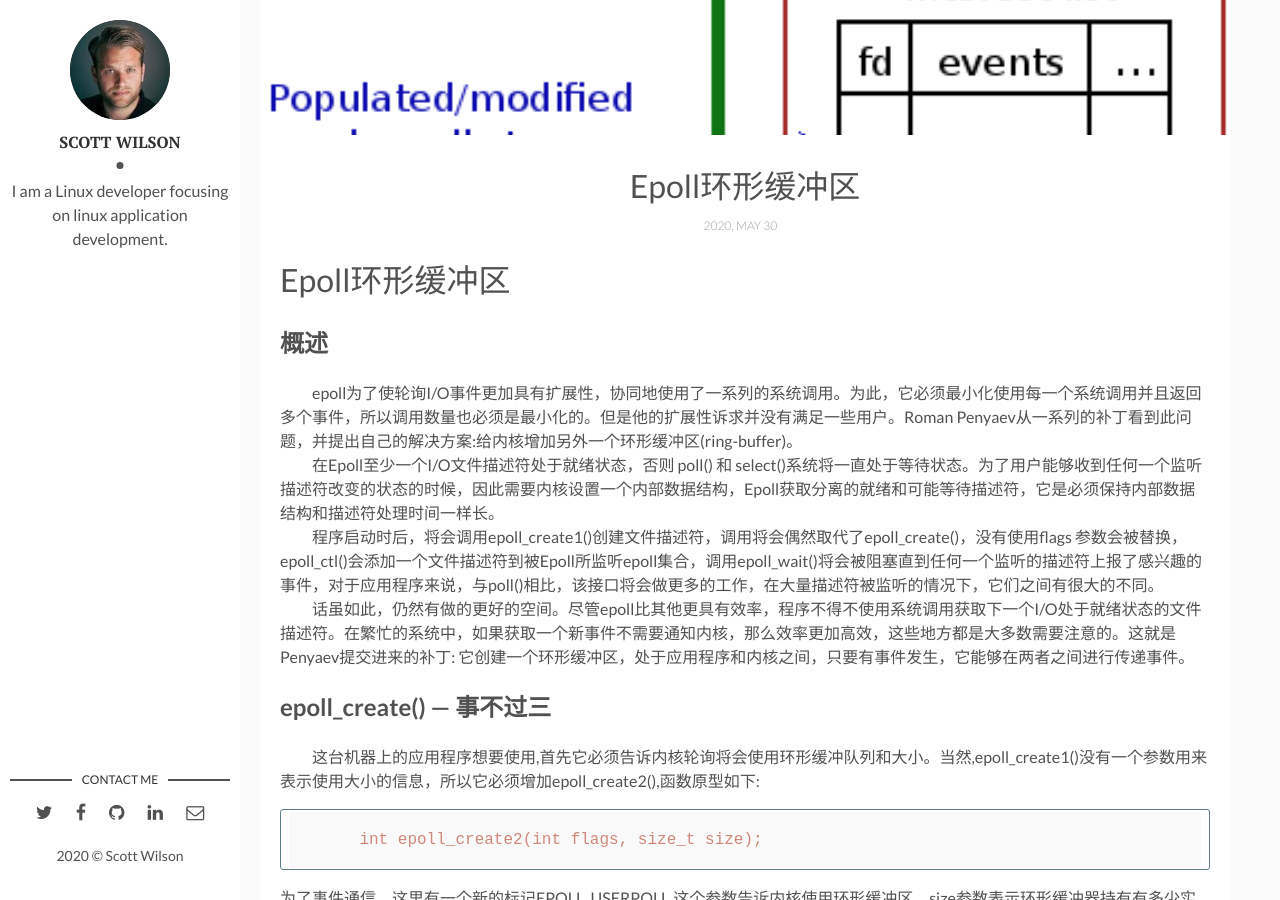
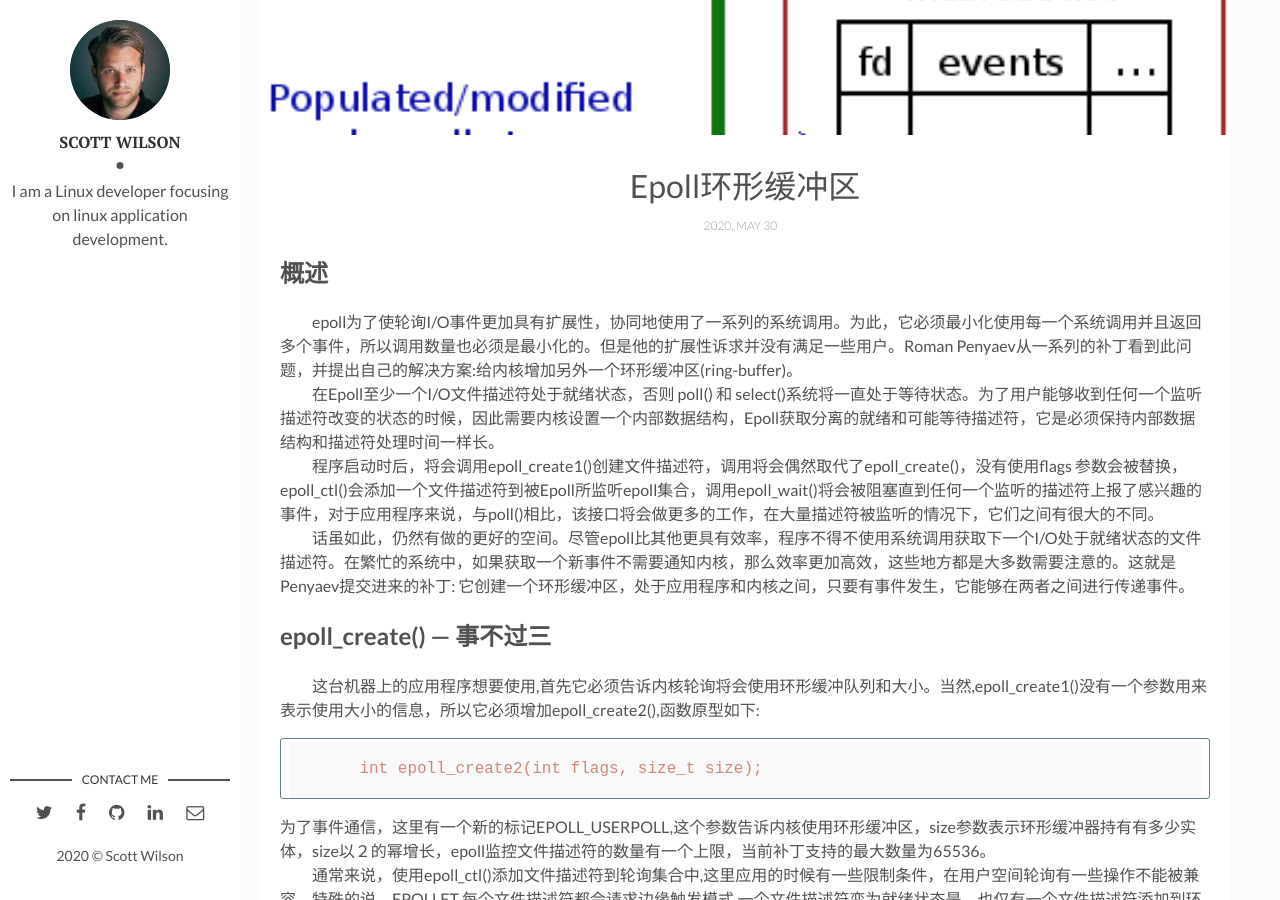
Before and after one commit to scottwxt/growBlog, a Jekyll site: the page built from _posts/2020-05-31-A-ring-buffer-for-Epoll.md, in a window 1280 px wide and 900 px high, scrolled down 385 px. Built offline with Jekyll 4.4.1, drawn with Linux system fonts in a browser that asks for light colours.

```diff
--- a/_posts/2020-05-31-A-ring-buffer-for-Epoll.md
+++ b/_posts/2020-05-31-A-ring-buffer-for-Epoll.md
@@ -6,7 +6,6 @@ description: epoll为了使轮询I/O事件更加具有扩展性，协同地使
 img: epoll/epoll_API.png # Add image post (optional)
 tags: [Epoll, Linux, Kernel] # add tag
 ---
-# Epoll环形缓冲区
 ## 概述
 &emsp;&emsp;epoll为了使轮询I/O事件更加具有扩展性，协同地使用了一系列的系统调用。为此，它必须最小化使用每一个系统调用并且返回多个事件，所以调用数量也必须是最小化的。但是他的扩展性诉求并没有满足一些用户。Roman Penyaev从一系列的补丁看到此问题，并提出自己的解决方案:给内核增加另外一个环形缓冲区(ring-buffer)。
 <br />
@@ -63,9 +62,7 @@ struct epoll_uitem {
 &emsp;&emsp;弄清楚上面的接口需要进行大量的代码反向工程。这是一个相当复杂的新API，但是几乎没有文档记录。这将使它难以使用，但是缺乏文档也使得一开始很难审查API。令人怀疑的是，作者以外的任何人目前都没有编写任何代码来使用此API。开发社区在承诺使用此API之前是否会完全理解该API尚不清楚。
 <br />
 &emsp;&emsp;不过，也许最可悲的是，这将是内核中许多环形缓冲区接口中的另一个接口。其他包括perf事件，ftrace，io_uring，AF_XDP以及毫无疑问的其他立即出现的事件。这些接口中的每一个都是从头开始创建的，用户空间开发人员必须分别理解（并实现消费者）。如果内核为用户空间共享的环形缓冲区定义了一套标准，而不是每次都创建新的东西，这会很好吗？不能责怪当前补丁集失败。那艘船是前一段时间航行的。但这确实说明了如何设计Linux内核API的一个缺点。他们似乎注定永远无法融入一个连贯一致的整体。
-
-#
-
+<br />
 ##### 原作: Jonathan CorbetMay 30, 2019
 ##### 翻译: scott wilson 30, 2020
 原文链接: [https://lwn.net/Articles/789603](https://lwn.net/Articles/789603)
```
